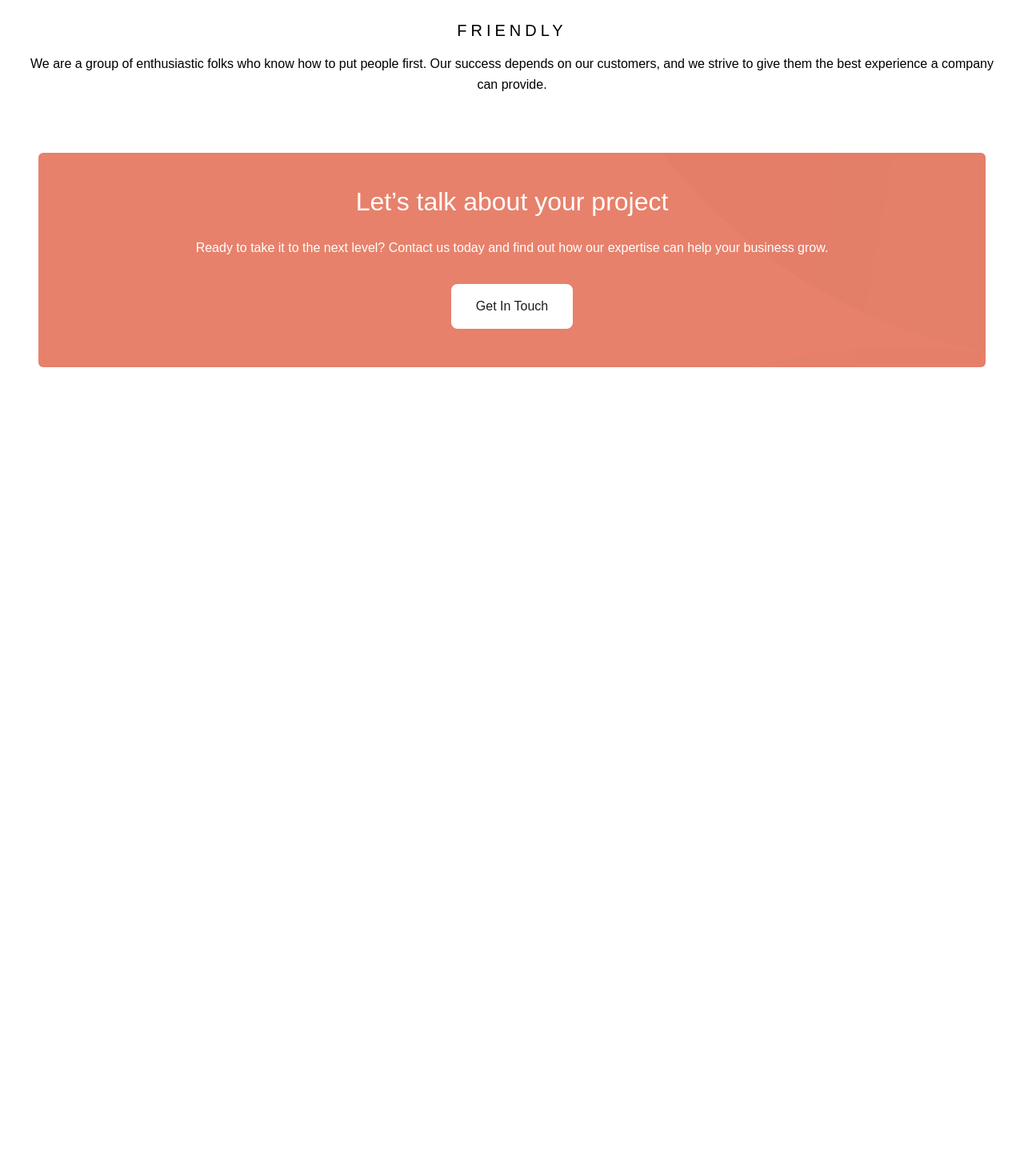
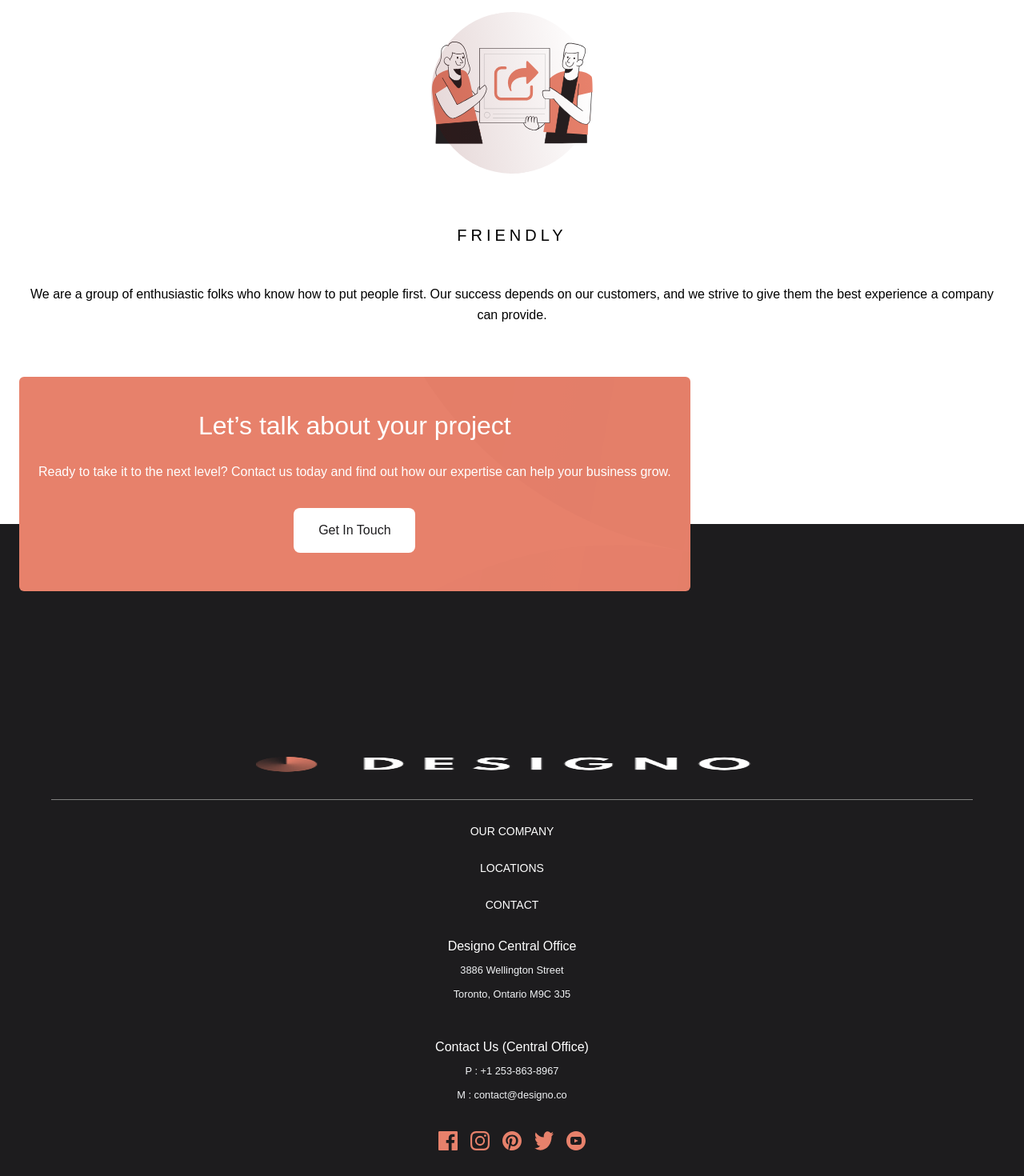
Before and after one commit to glowupmatt/DESIGNO, a Next.js app: page / in a window 1280 px wide. Shown: the part 2667-4137 px from the top of the page at 80% size. Before the commit the page ends 3174 px from the top, so only its background shows below. Built offline with nearby package versions, Linux system fonts and the light colour scheme.

Commit message:
completed footer

```diff
--- a/components/Footer.tsx
+++ b/components/Footer.tsx
@@ -1,10 +1,66 @@
 import GetInTouchComp from "./GetInTouchComp";
+import Image from "next/image";
 
 const Footer = () => {
+  const socialIcons = [
+    "/assets/shared/desktop/icon-facebook.svg",
+    "/assets/shared/desktop/icon-instagram.svg",
+    "/assets/shared/desktop/icon-pinterest.svg",
+    "/assets/shared/desktop/icon-twitter.svg",
+    "/assets/shared/desktop/icon-youtube.svg",
+  ];
   return (
     <div>
-      <GetInTouchComp />
-      <div></div>
+      <div className="relative">
+        <GetInTouchComp />
+      </div>
+      <div className="bg-black h-[50.9375rem] flex flex-col gap-[2rem] justify-end items-center text-center">
+        <div className="w-[50%] h-[1.3rem] relative">
+          <Image
+            alt=""
+            src="/assets/logo-light.png"
+            fill
+            className="object-fill"
+          />
+        </div>
+        <div className="text-white flex flex-col gap-[2rem] leading-[0.875rem] w-[90%]">
+          <hr className="w-full border-[gray]" />
+          <p className="leading-[0.875rem] text-[0.875rem]">OUR COMPANY</p>
+          <p className="leading-[0.875rem] text-[0.875rem]">LOCATIONS</p>
+          <p className="leading-[0.875rem] text-[0.875rem]">CONTACT</p>
+        </div>
+        <div className="text-white flex flex-col gap-[2.5rem]">
+          <div className="flex flex-col gap-1 text-4">
+            <p className="text-[1rem]">Designo Central Office</p>
+            <p className="text-[.8rem] font-light text-gray-light">
+              3886 Wellington Street
+            </p>
+            <p className="text-[.8rem] font-light text-gray-light">
+              Toronto, Ontario M9C 3J5
+            </p>
+          </div>
+          <div>
+            <div className="flex flex-col gap-1 text-4">
+              <p className="text-[1rem]">Contact Us (Central Office)</p>
+              <p className="text-[.8rem] font-light text-gray-light">
+                P : +1 253-863-8967
+              </p>
+              <p className="text-[.8rem] font-light text-gray-light">
+                M : contact@designo.co
+              </p>
+            </div>
+          </div>
+        </div>
+        <div className="flex gap-4 pb-[2rem]">
+          {socialIcons.map((social, index) => {
+            return (
+              <div key={index} className="w-[24px] h-[24px] relative">
+                <Image alt="" src={social} fill className="object-fill" />
+              </div>
+            );
+          })}
+        </div>
+      </div>
     </div>
   );
 };
--- a/components/GetInTouchComp.tsx
+++ b/components/GetInTouchComp.tsx
@@ -4,8 +4,8 @@ import GetInTouchButton from "./GetInTouchButton";
 
 const GetInTouchComp = () => {
   return (
-    <div className="p-[3rem]">
-      <div className="text-white bg-peach rounded-md w-full h-full flex flex-col justify-center items-center text-center py-[3rem] px-[3rem] gap-[2rem] relative overflow-hidden">
+    <div className="p-[1.5rem] absolute top-[-13rem]">
+      <div className="text-white bg-peach rounded-md w-full h-full flex flex-col justify-center items-center text-center py-[3rem] px-[1.5rem] gap-[2rem] relative overflow-hidden">
         <div className="w-full h-full absolute scale-[2.3] rotate-[190deg] contrast-100 right-[4rem]">
           <Image
             alt=""
--- a/components/HomePageComps/BrandCharacteristics.tsx
+++ b/components/HomePageComps/BrandCharacteristics.tsx
@@ -4,12 +4,12 @@ import { homePageCharacteristics } from "@/data/homePageInfo";
 
 const BrandCharacteristics = () => {
   return (
-    <div className="mt-[7.5rem] p-[1.5rem] flex flex-col gap-[2rem]">
+    <div className="mt-[7.5rem] p-[1.5rem] flex flex-col gap-[5rem] mb-[14rem]">
       {homePageCharacteristics.map((data, index) => {
         return (
           <div
             key={index}
-            className="flex justify-center items-center flex-col gap-[2rem]"
+            className="flex justify-center items-center flex-col gap-[4rem]"
           >
             <div className="w-[12.625rem] h-[12.625rem] relative">
               <Image
@@ -27,7 +27,7 @@ const BrandCharacteristics = () => {
                 className="object-cover rotate-[-100deg]"
               />
             </div>
-            <div className="relative flex flex-col gap-4 text-center">
+            <div className="relative flex flex-col gap-[3rem] text-center">
               <h3>{data.title}</h3>
               <p>{data.desc}</p>
             </div>
--- a/tailwind.config.js
+++ b/tailwind.config.js
@@ -11,9 +11,9 @@ module.exports = {
         DEFAULT: "#E7816B",
         light: "#FFAD9B",
       },
-      darkGray: {
-        lightGray: "#F1F3F5",
+      gray: {
         DEFAULT: "#333136",
+        light: "#F1F3F5",
       },
       black: " #1D1C1E",
       white: " #FFFFFF",
```
